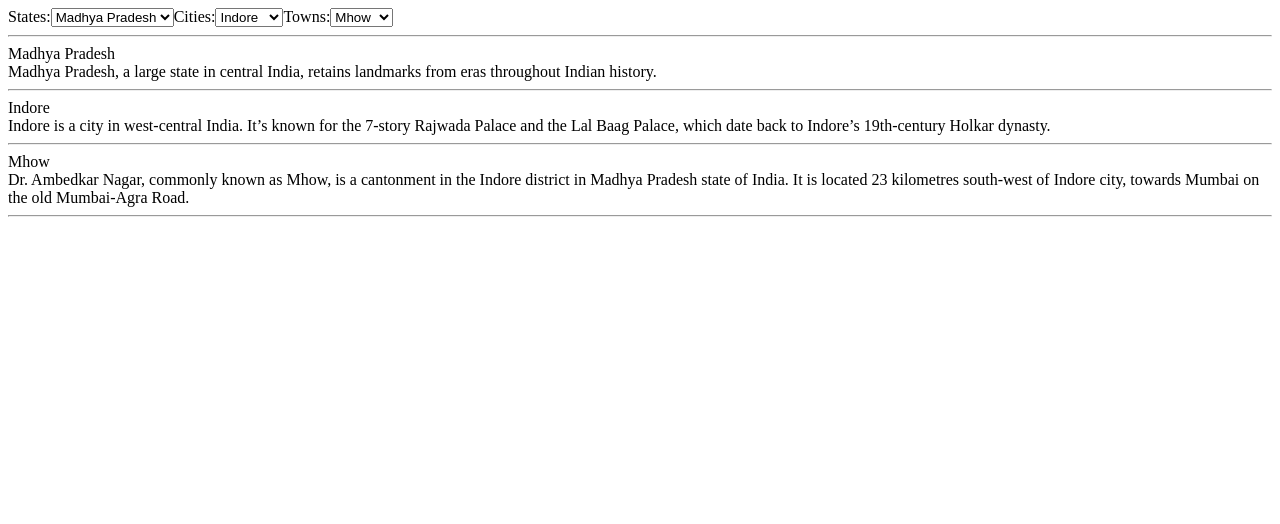
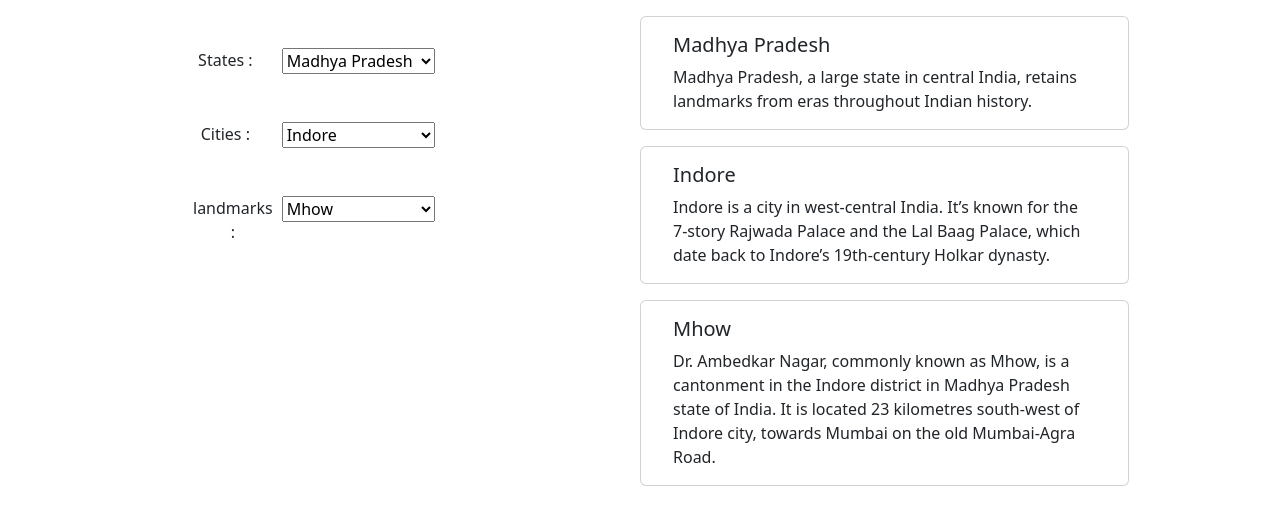
Before and after one commit to AnjanLayek/Dropdown---React-Basics-Rendering-Lists-Conditional-content-What-Are-Compone---vdeuwhwd64oc, a React app: page / in a window 1280 px wide. Built offline with nearby package versions, Linux system fonts and the light colour scheme.

Commit message:
second commit

```diff
--- a/src/components/App.js
+++ b/src/components/App.js
@@ -1,7 +1,5 @@
 import React, { useState,useReducer } from "react";
 import "./../styles/App.css";
-
-
 
 const states = [{
 		name : "Madhya Pradesh",
@@ -138,48 +136,73 @@ const states = [{
 		}]
 	}];
 
+function Card(props)
+{
+	return(<>
+			<div className="card px-3 py-0 mt-3 w-75">
+			  <div className="card-body">
+			    <h5 className="card-title" id={props.type+"-title"} >{props.name}</h5>
+			    <p className="card-text" id={props.type+"-description"}>{props.description}</p>
+			  </div>
+			</div>
+		</>);
+}
 
 function App()
 {
-	// Do not alter/remove main div
 	const [state,setState] = useState(0);
+
 	const [city,setCity] = useState(0);
-	const [town,setTown] =useState(0)
+
+	const [landmark,setLandmark] = useState(0);
+
+	// Do not alter main div
 	return (
 	<div id="main">
-		<div>
-
-			<label for='state'>States:</label>
-			<select name="state" id="state" value={state} onChange={(e)=>setState(e.target.value)}>
-			{states.map((e,i)=>(<option value={i}>{e.name}</option>))}
-			 </select>
-
-			<label for='city'>Cities:</label>
-			<select name="city" id="city" value={city} onChange={(e)=>setCity(e.target.value)}>
-             {states[state].city.map((e,i)=>(<option value={i}>{e.name}</option>))}
-			 </select>
-			<label for='landmark'>Towns:</label>
-			<select name="landmark" id="landmark" value={town} onChange={(e)=>setTown(e.target.value)}>
-				{states[state].city[city].landmarks.map((e,i)=>(<option value={i}>{e.name}</option>))}
+		<div className="row">
+			<div className="col-6">
+				<div className="row text-center m-5">
+					<div className="offset-3 col-2">
+						<label >States : </label>
+					</div>
+					<div className="col-4">
+						<select name="states" id="state" value={state} onChange={(e)=>{setState(e.target.value);setCity(0);setLandmark(0)}} className="w-100">
+						  {states.map((item,index)=>(<option key={index} id={`state`+(index)} value={index}>{item.name}</option>))}
 						</select>
 					</div>
-		<hr></hr>
-		<div>
-			<div id="state-name">
-				<div id="state-title">{states[state].name}</div>
-				<div id="state-description">{states[state].description} </div>
 				</div>
-			<hr></hr>
-			<div id="city-name">
-			    <div id="city-title">{states[state].city[city].name}</div>
-				<div id="city-description">{states[state].city[city].description}</div>
+				<div className="row text-center m-5">
+					<div className="offset-3 col-2">
+						<label >Cities : </label>
 					</div>
-			<hr></hr>
-			<div id="landmark-name">
-                <div id="landmark-title">{states[state].city[city].landmarks[town].name}</div>
-				<div id="landmark-description">{states[state].city[city].landmarks[town].description}</div>
+					<div className="col-4">
+						<select name="city" id="city" className="w-100" value={city} onChange={(e)=>{setCity(e.target.value);setLandmark(0)}}>
+						  {states[state].city.map((item,index)=>(<option id={`city`+(index)} key={index} value={index}>{item.name}</option>))}
+						</select>
 					</div>
-			<hr></hr>
+				</div>
+				<div className="row text-center m-5">
+					<div className="offset-3 col-2">
+						<label >landmarks : </label>
+					</div>
+					<div className="col-4">
+						<select name="landmark" id="landmark" className="w-100" value={landmark} onChange={(e)=>{setLandmark(e.target.value)}}>
+						  {states[state].city[city].landmarks.map((item,index)=>(<option id={`landmark`+(index)} key={index} value={index}>{item.name}</option>))}
+						</select>
+					</div>
+				</div>
+			</div>
+			<div className="col-6">
+				<div className="row">
+					<Card name={states[state].name} description={states[state].description} type='state'/>
+				</div>
+				<div className="row">
+					<Card name={states[state].city[city].name} description={states[state].city[city].description} type='city'/>
+				</div>
+				<div className="row">
+					<Card name={states[state].city[city].landmarks[landmark].name} description={states[state].city[city].landmarks[landmark].description} type='landmark'/>
+				</div>
+			</div>
 		</div>
 	</div>
 	);
--- a/src/index.html
+++ b/src/index.html
@@ -4,6 +4,7 @@
 <meta charset="UTF-8">
 <meta name="viewport" content="width=device-width, initial-scale=1.0">
 <meta http-equiv="X-UA-Compatible" content="ie=edge">
+<link href="https://cdn.jsdelivr.net/npm/bootstrap@5.2.2/dist/css/bootstrap.min.css" rel="stylesheet" integrity="sha384-Zenh87qX5JnK2Jl0vWa8Ck2rdkQ2Bzep5IDxbcnCeuOxjzrPF/et3URy9Bv1WTRi" crossorigin="anonymous">
 <title>React Boilerplate</title>
 </head>
 <body>
--- a/src/index.js
+++ b/src/index.js
@@ -2,4 +2,5 @@ import React from "react";
 import ReactDOM from "react-dom";
 import App from "./components/App";
 
+
 ReactDOM.render(<App />, document.getElementById("root"));
--- a/src/styles/App.css
+++ b/src/styles/App.css
@@ -1,3 +1,4 @@
+
 h1 {
     color: #27aedb;
     text-align: center;
```
Lines whose indentation alone changed are shown as unchanged.
